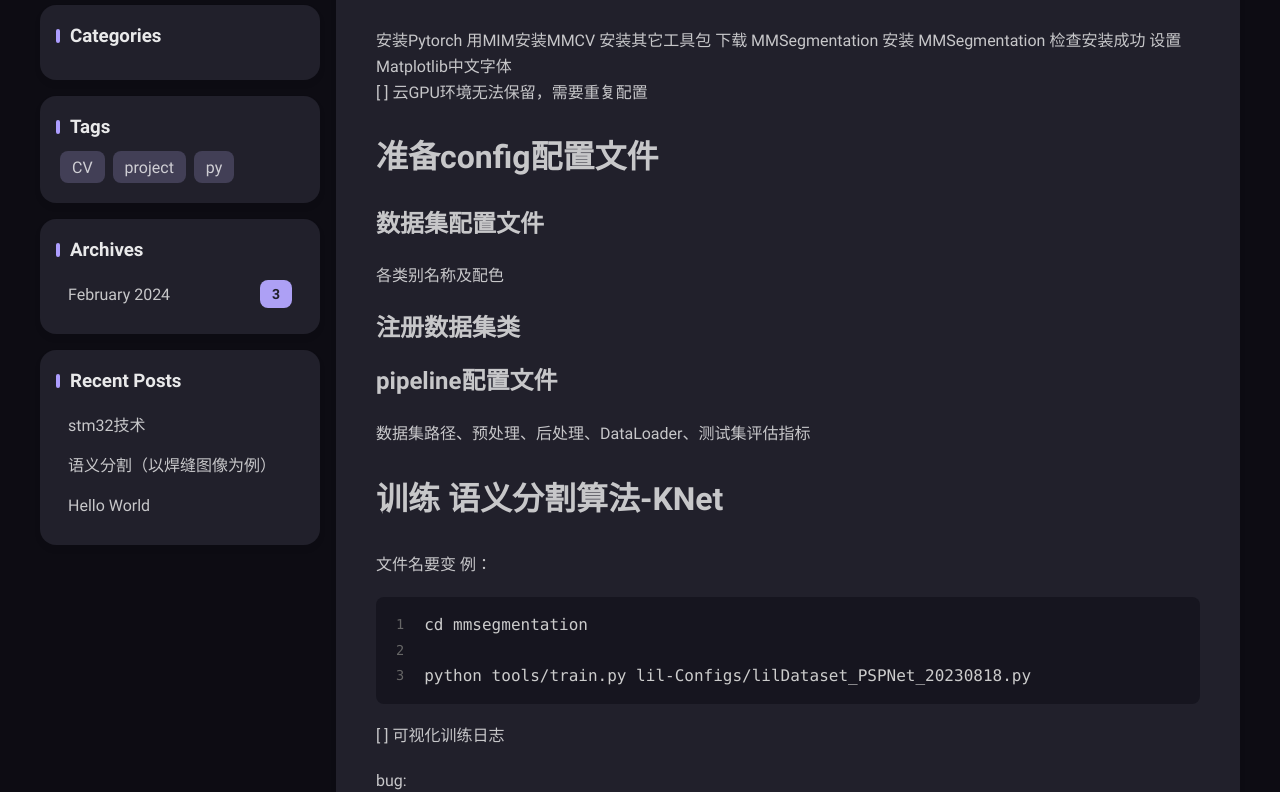
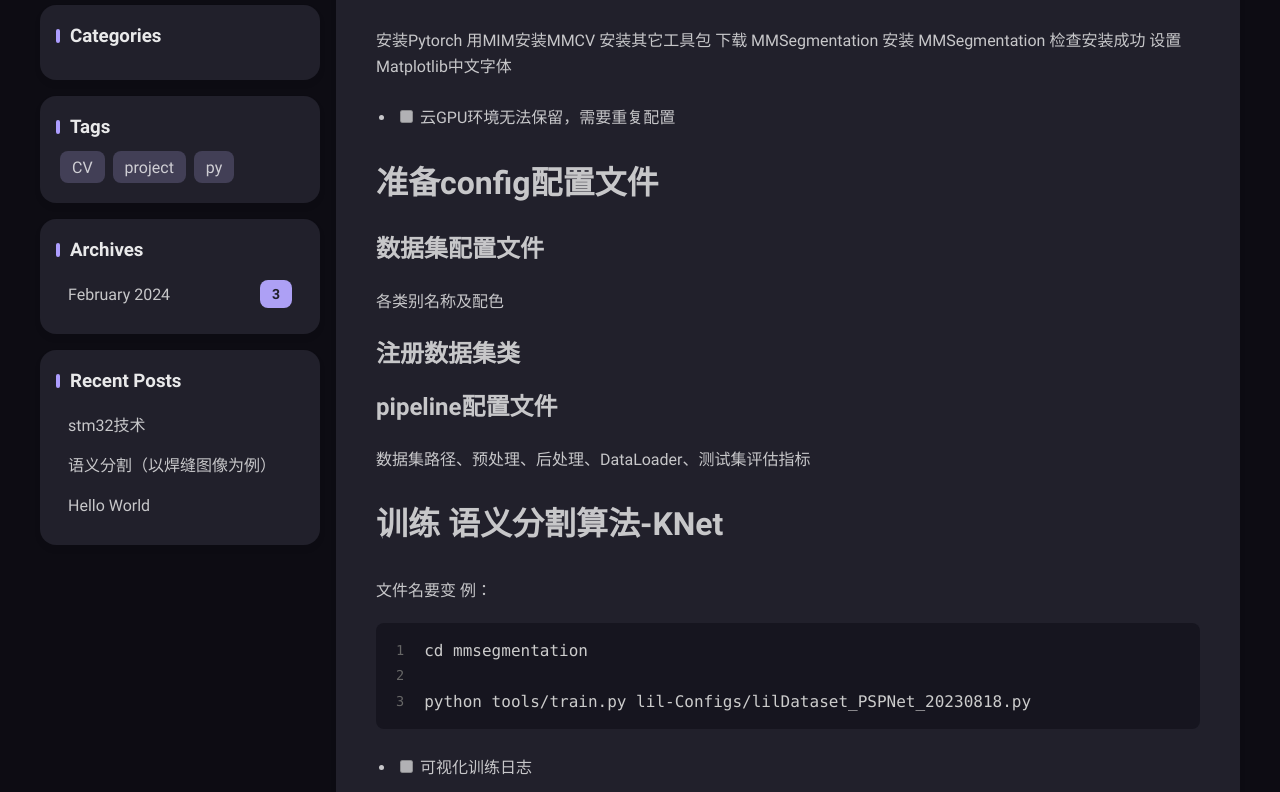
Before and after one commit to bluuueheart/bluuueheart.github.io, a plain HTML site: page 2024/02/15/语义分割（以焊缝图像为例）/index.html in a window 1280 px wide. Shown: the part 735-1527 px from the top of the page. Drawn offline with Linux system fonts and the light colour scheme; a script that the page names is missing.

Commit message:
Site updated: 2024-02-24 22:18:46

```diff
--- a/2024/02/15/语义分割（以焊缝图像为例）/index.html
+++ b/2024/02/15/语义分割（以焊缝图像为例）/index.html
@@ -28,7 +28,7 @@
 <meta property="og:description" content="环境：featurizeGPU RTX 4000 CUDA v11.3 标注自己的语义分割数据集Labelme标注数据集、SAM分割一切视觉大模型辅助标注、整理标注格式为整数掩码格式数据集格式转换工具整数掩膜矩阵反映了原图对应像素的类别 安装配置MMSegmentation安装Pytorch 用MIM安装MMCV 安装其它工具包 下载 MMSegmentation 安装 MMSegmentatio">
 <meta property="og:locale" content="en_US">
 <meta property="article:published_time" content="2024-02-15T13:03:37.000Z">
-<meta property="article:modified_time" content="2024-02-24T14:15:36.004Z">
+<meta property="article:modified_time" content="2024-02-24T14:17:56.979Z">
 <meta property="article:author" content="lil">
 <meta property="article:tag" content="project">
 <meta property="article:tag" content="CV">
@@ -269,12 +269,17 @@
 
           <p>环境：featurize<br>GPU RTX 4000 CUDA v11.3</p>
 <h1 id="标注自己的语义分割数据集"><a href="#标注自己的语义分割数据集" class="headerlink" title="标注自己的语义分割数据集"></a>标注自己的语义分割数据集</h1><p>Labelme标注数据集、SAM分割一切视觉大模型辅助标注、整理标注格式为整数掩码格式<br><a target="_blank" rel="noopener" href="https://www.coovally.com/">数据集格式转换工具</a><br>整数掩膜矩阵反映了原图对应像素的类别</p>
-<h1 id="安装配置MMSegmentation"><a href="#安装配置MMSegmentation" class="headerlink" title="安装配置MMSegmentation"></a>安装配置MMSegmentation</h1><p>安装Pytorch 用MIM安装MMCV 安装其它工具包 下载 MMSegmentation 安装 MMSegmentation 检查安装成功 设置Matplotlib中文字体<br>[ ] 云GPU环境无法保留，需要重复配置</p>
+<h1 id="安装配置MMSegmentation"><a href="#安装配置MMSegmentation" class="headerlink" title="安装配置MMSegmentation"></a>安装配置MMSegmentation</h1><p>安装Pytorch 用MIM安装MMCV 安装其它工具包 下载 MMSegmentation 安装 MMSegmentation 检查安装成功 设置Matplotlib中文字体</p>
+<ul>
+<li><input disabled="" type="checkbox"> 云GPU环境无法保留，需要重复配置</li>
+</ul>
 <h1 id="准备config配置文件"><a href="#准备config配置文件" class="headerlink" title="准备config配置文件"></a>准备config配置文件</h1><h2 id="数据集配置文件"><a href="#数据集配置文件" class="headerlink" title="数据集配置文件"></a>数据集配置文件</h2><p>各类别名称及配色</p>
 <h2 id="注册数据集类"><a href="#注册数据集类" class="headerlink" title="注册数据集类"></a>注册数据集类</h2><h2 id="pipeline配置文件"><a href="#pipeline配置文件" class="headerlink" title="pipeline配置文件"></a>pipeline配置文件</h2><p>数据集路径、预处理、后处理、DataLoader、测试集评估指标</p>
 <h1 id="训练-语义分割算法-KNet"><a href="#训练-语义分割算法-KNet" class="headerlink" title="训练 语义分割算法-KNet"></a>训练 语义分割算法-KNet</h1><p>文件名要变 例：</p>
 <figure class="highlight plaintext"><table><tr><td class="gutter"><pre><span class="line">1</span><br><span class="line">2</span><br><span class="line">3</span><br></pre></td><td class="code"><pre><span class="line">cd mmsegmentation</span><br><span class="line"></span><br><span class="line">python tools/train.py lil-Configs/lilDataset_PSPNet_20230818.py</span><br></pre></td></tr></table></figure>
-<p>[ ] 可视化训练日志</p>
+<ul>
+<li><input disabled="" type="checkbox"> 可视化训练日志</li>
+</ul>
 <p>bug:</p>
 <ul>
 <li>ValueError: need at least one array to concatenate mask<br>img_dir必须是jpg格式</li>
```
Also changed, not shown: index.html (+8 -3 lines).
